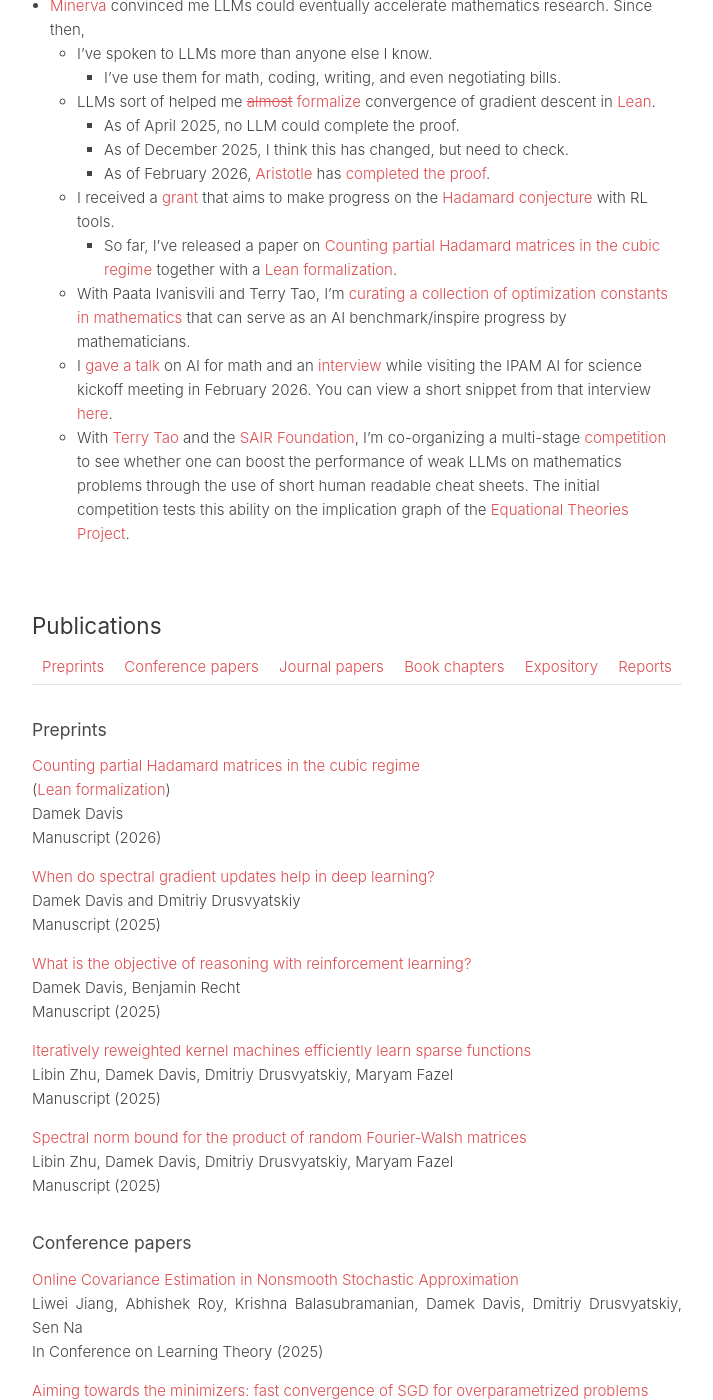
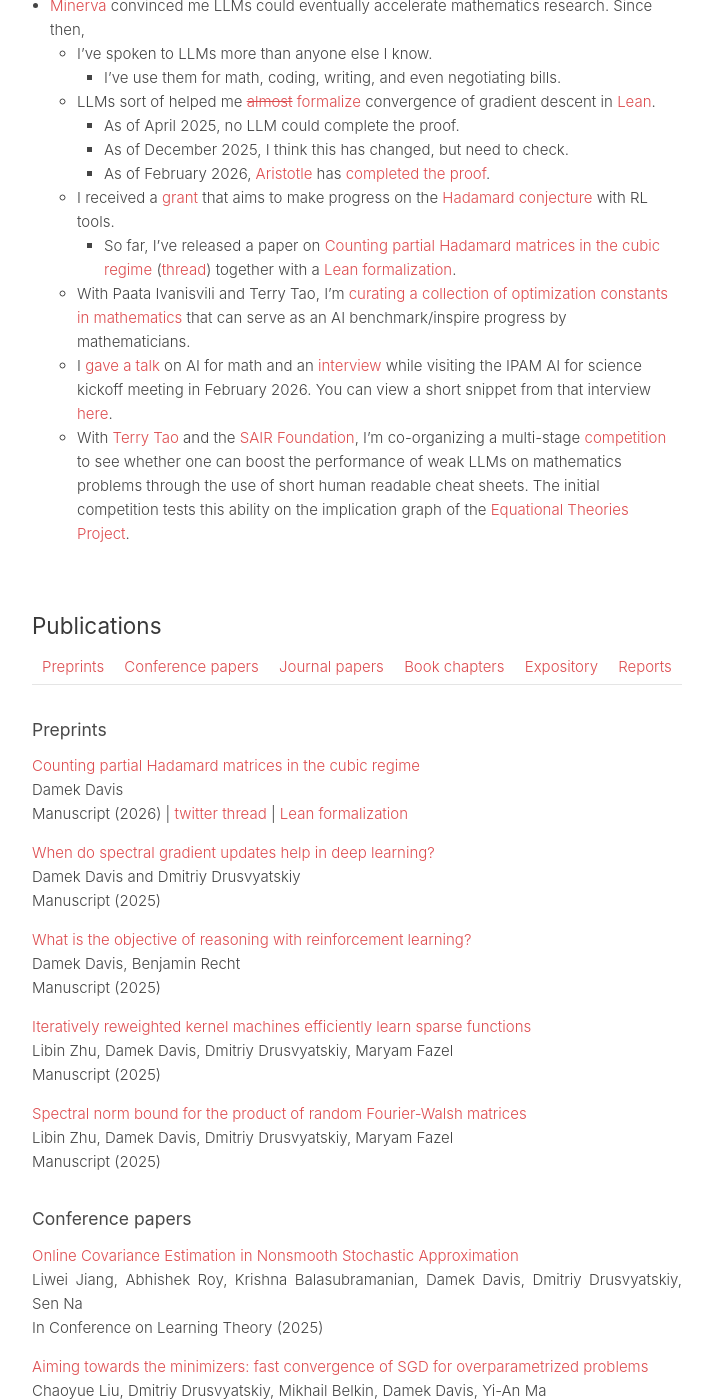
Before and after one commit to damek/damek.github.io, a Jekyll site: the page built from index.md, in a window 1280 px wide and 1400 px high, scrolled down 2185 px. Shown: the whole window, without its empty margins (283-996 px from the left). Built offline with Jekyll 4.4.1, drawn with Linux system fonts in a browser that asks for light colours.

Commit message:
Updated index.md to include a link to a Twitter thread related to the paper on Counting partial Hadamard matrices, enhancing the visibility of the research.

```diff
--- a/index.md
+++ b/index.md
@@ -77,7 +77,7 @@
         - As of December 2025, I think this has changed, but need to check.
         - As of February 2026, [Aristotle](https://aristotle.harmonic.fun/) has [completed the proof](https://github.com/damek/gd-lean).
     - I received a [grant](https://www.nsf.gov/awardsearch/showAward?AWD_ID=2523384&HistoricalAwards=false) that aims to make progress on the [Hadamard conjecture](https://en.wikipedia.org/wiki/Hadamard_matrix#Hadamard_conjecture) with RL tools.
-        - So far, I've released a paper on [Counting partial Hadamard matrices in the cubic regime](https://arxiv.org/abs/2603.30013) together with a [Lean formalization](https://damek.github.io/counting_hadamard/).
+        - So far, I've released a paper on [Counting partial Hadamard matrices in the cubic regime](https://arxiv.org/abs/2603.30013) ([thread](https://x.com/damekdavis/status/2039741829306847656?s=20)) together with a [Lean formalization](https://damek.github.io/counting_hadamard/).
     - With Paata Ivanisvili and Terry Tao, I'm [curating a collection of optimization constants in mathematics](https://github.com/teorth/optimizationproblems?tab=readme-ov-file) that can serve as an AI benchmark/inspire progress by mathematicians.
     - I [gave a talk](https://www.youtube.com/watch?v=vea5EJQ4uwg) on AI for math and an [interview](https://www.youtube.com/watch?v=Q2xeGFwyLE4) while visiting the IPAM AI for science kickoff meeting in February 2026. You can view a short snippet from that interview [here](https://www.youtube.com/shorts/CQqk2ropeyM).
     - With [Terry Tao](https://terrytao.wordpress.com/2026/03/13/mathematics-distillation-challenge-equational-theories/) and the [SAIR Foundation](https://competition.sair.foundation/competitions/mathematics-distillation-challenge-equational-theories-stage1/overview), I'm co-organizing a multi-stage [competition](https://x.com/damekdavis/status/2032985126146072737?s=20) to see whether one can boost the performance of weak LLMs on mathematics problems through the use of short human readable cheat sheets. The initial competition tests this ability on the implication graph of the [Equational Theories Project](https://teorth.github.io/equational_theories/).
@@ -90,9 +90,8 @@
 ### Preprints
 
 [Counting partial Hadamard matrices in the cubic regime](https://arxiv.org/abs/2603.30013)
-([Lean formalization](https://damek.github.io/counting_hadamard/))
 Damek Davis
-Manuscript (2026)
+Manuscript (2026) | [twitter thread](https://x.com/damekdavis/status/2039741829306847656?s=20) | [Lean formalization](https://damek.github.io/counting_hadamard/)
 
 [When do spectral gradient updates help in deep learning?](https://arxiv.org/abs/2512.04299)
 Damek Davis and Dmitriy Drusvyatskiy
```
